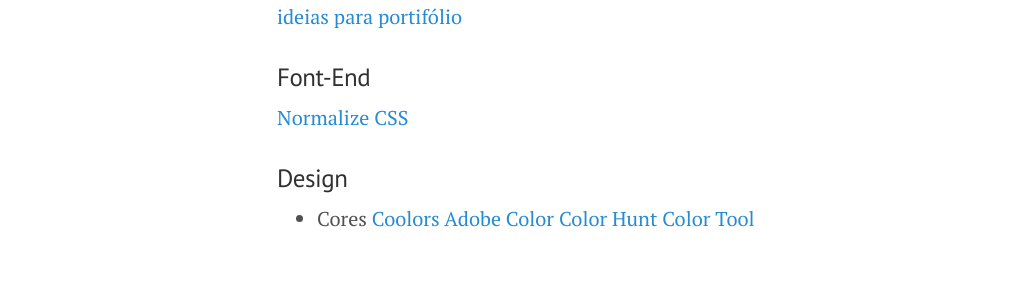
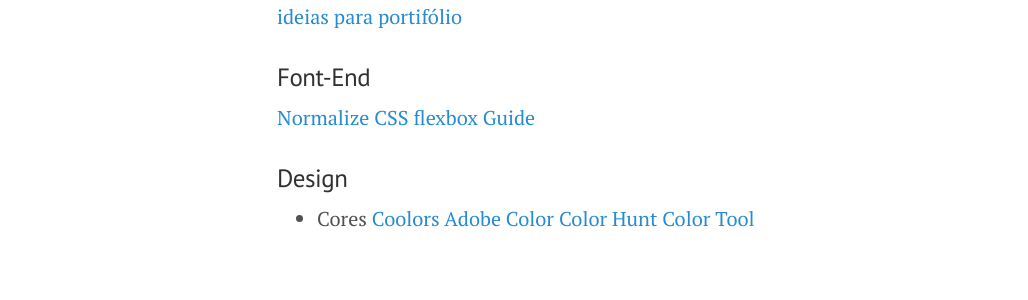
Before and after one commit to artphil/artphil.github.io, a Jekyll site: the page built from index.md, in a window 1280 px wide. Shown: the part 804-1104 px from the top of the page, without its empty margins (3-1031 px from the left). Built offline with Jekyll 4.4.1, drawn with Linux system fonts in a browser that asks for light colours.

Commit message:
update references

```diff
--- a/index.md
+++ b/index.md
@@ -28,6 +28,7 @@
 [ideias para portifólio](https://github.com/florinpop17/app-ideas)
 ### Font-End
 [Normalize CSS](https://github.com/necolas/normalize.css/)
+[flexbox Guide](https://css-tricks.com/snippets/css/a-guide-to-flexbox/)
 ### Design
 - Cores
 [Coolors](https://coolors.co/)
```
